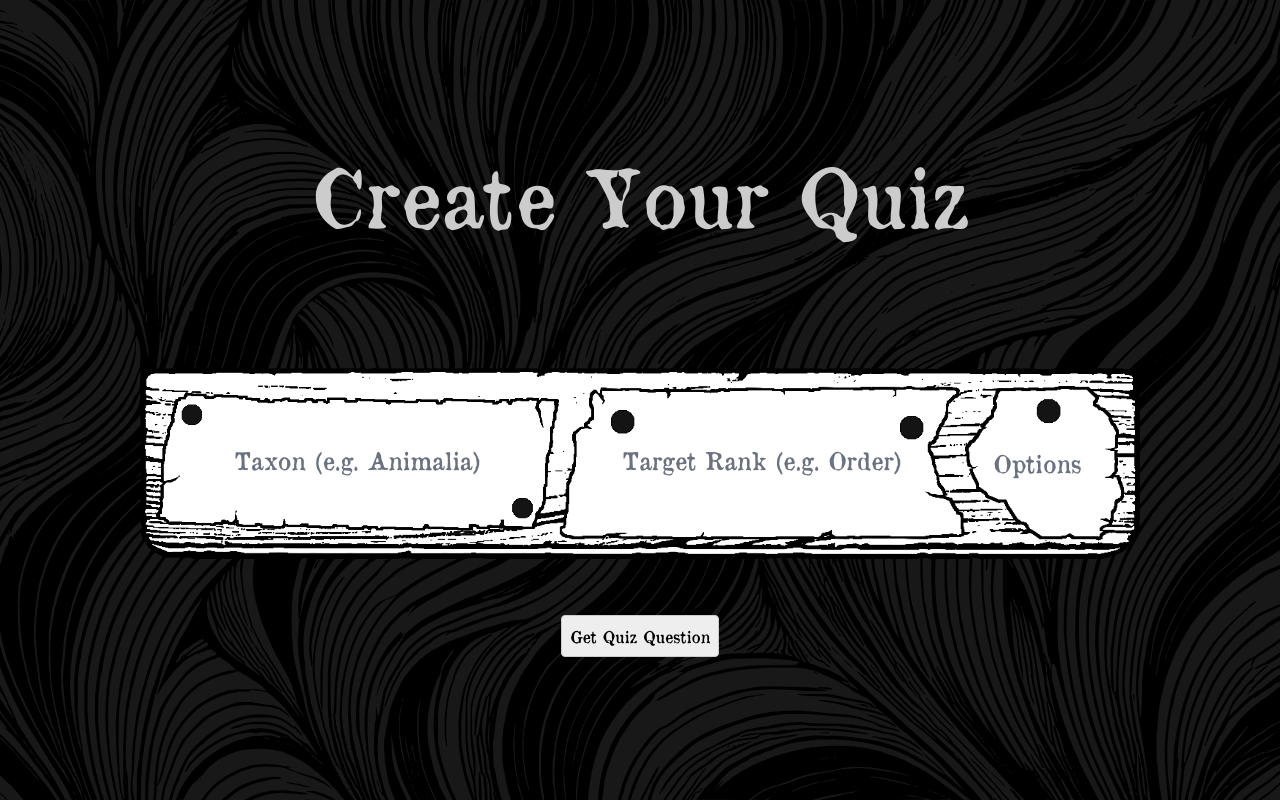
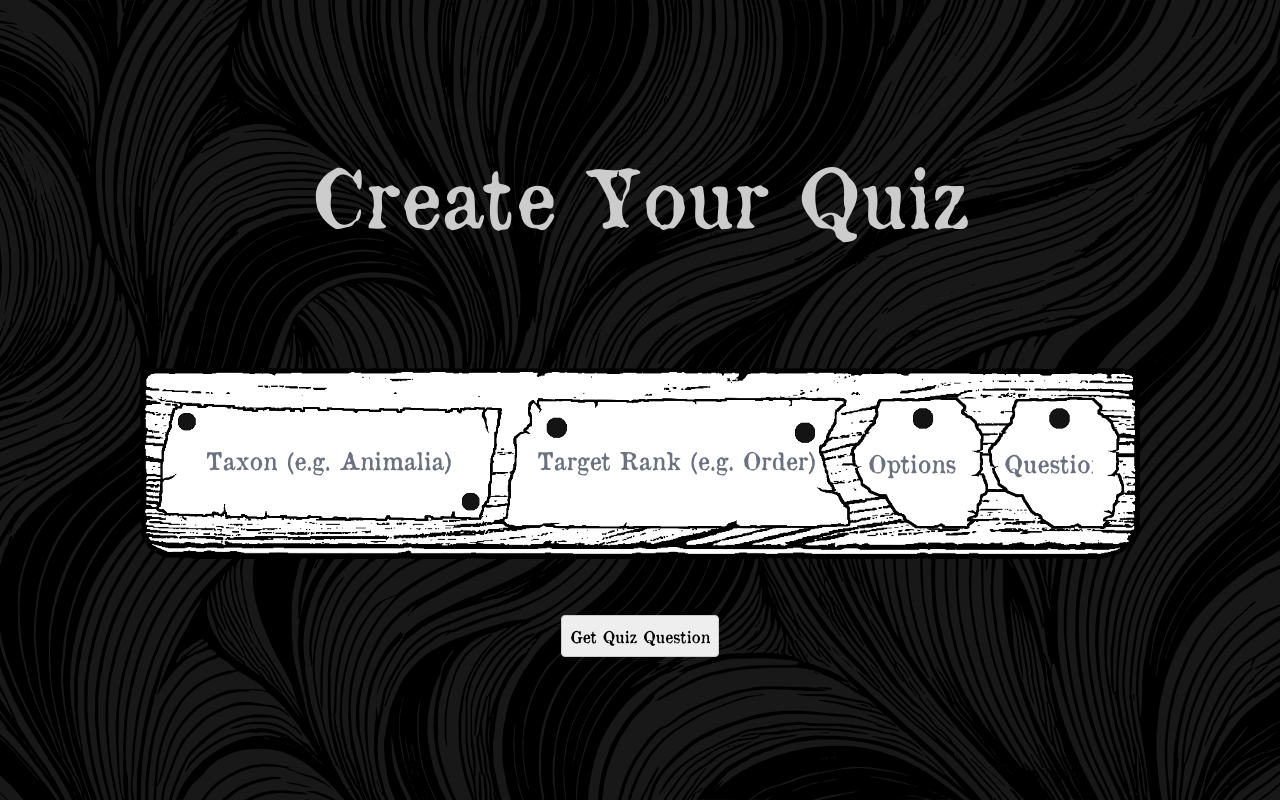
Before and after one commit to stef-zaimis/taxa, a SvelteKit app in the folder frontend/: page /quiz in a window 1280 px wide. Built offline with nearby package versions, Linux system fonts and the light colour scheme.

Commit message:
Working question limit

```diff
--- a/frontend/src/routes/quiz/+page.svelte
+++ b/frontend/src/routes/quiz/+page.svelte
@@ -7,6 +7,7 @@
 	let name = '';
 	let targetRank = '';
 	let optionCount = null;
+	let questionCount = null;
 
 	let loading = false;
 
@@ -43,7 +44,7 @@
 
 			const sessionId = generateSessionId();
 
-			const quizMeta = Object.fromEntries(params);
+			const quizMeta = { ...Object.fromEntries(params), questionCount: questionCount?.toString() || null };
 
 			console.log('Saving quiz-meta:', quizMeta);
 			sessionStorage.setItem(`quiz-meta-${sessionId}`, JSON.stringify(quizMeta));
@@ -330,6 +331,14 @@
 						</div>
 					</div>
 				</div>
+				<div class="input-panel">
+					<img src="/selection/option_count_panel.png" alt="Taxon Input" />
+					<div class="input-overlay">
+						<div class="input-wrapper">
+							<input type="number" min="1" max="50" placeholder="Questions" bind:value={questionCount} />
+						</div>
+					</div>
+				</div>
 			</div>
 		</div>
 		<button on:click={fetchQuiz}>Get Quiz Question</button>
--- a/frontend/src/routes/quiz/[sessionId]/+page.svelte
+++ b/frontend/src/routes/quiz/[sessionId]/+page.svelte
@@ -2,6 +2,7 @@
 	import { page } from '$app/stores';
 	import { onMount } from 'svelte';
 	import { get } from 'svelte/store';
+	import { goto } from '$app/navigation';
 
 	let loading = false;
 	let imageUrl = '';
@@ -23,7 +24,10 @@
 		name: string;
 		targetRank: string;
 		optionCount: number;
+		questionCount?: string | null;
 	} | null = null;
+
+	let questionCount = null;
 
 	onMount(() => {
 		const $pageData = get(page);
@@ -38,6 +42,7 @@
 		const metaRaw = sessionStorage.getItem(`quiz-meta-${sessionId}`);
 		if (metaRaw) {
 			quizMeta = JSON.parse(metaRaw);
+			questionCount = quizMeta?.questionCount ? parseInt(quizMeta.questionCount) : null;
 		} else {
 			console.error('No quizMeta found in sessionSTorage');
 		}
@@ -443,6 +448,8 @@
 		</div>
 	</div>
 
+	<button class="return-button" on:click={() => goto('/quiz')}>Return to the selection screen</button>
+
 	<div class="main-content">
 		<div class="content-core">
 			<div class="image-frame">
@@ -485,7 +492,7 @@
 			<button class="nav-button back" disabled>
 				<img src="/quiz/left_arrow.webp" />
 			</button>
-			<button class="nav-button forward" on:click={fetchNextQuestion} disabled={loading || !selectedAnswer}>
+			<button class="nav-button forward" on:click={fetchNextQuestion} disabled={loading || !selectedAnswer || (questionCount !== null && totalQuestions >= questionLimit)}>
 				<img src="/quiz/right_arrow.webp" />
 			</button>
 		</div>
```
